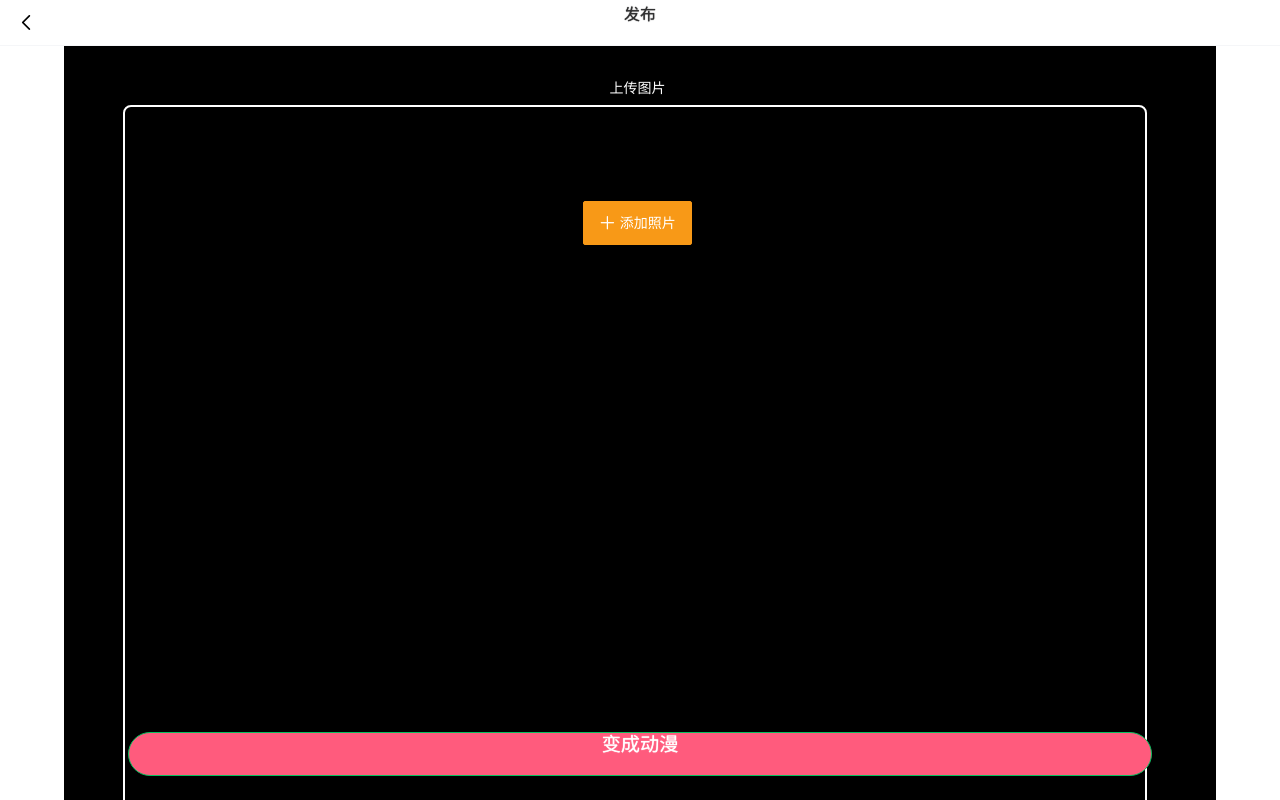
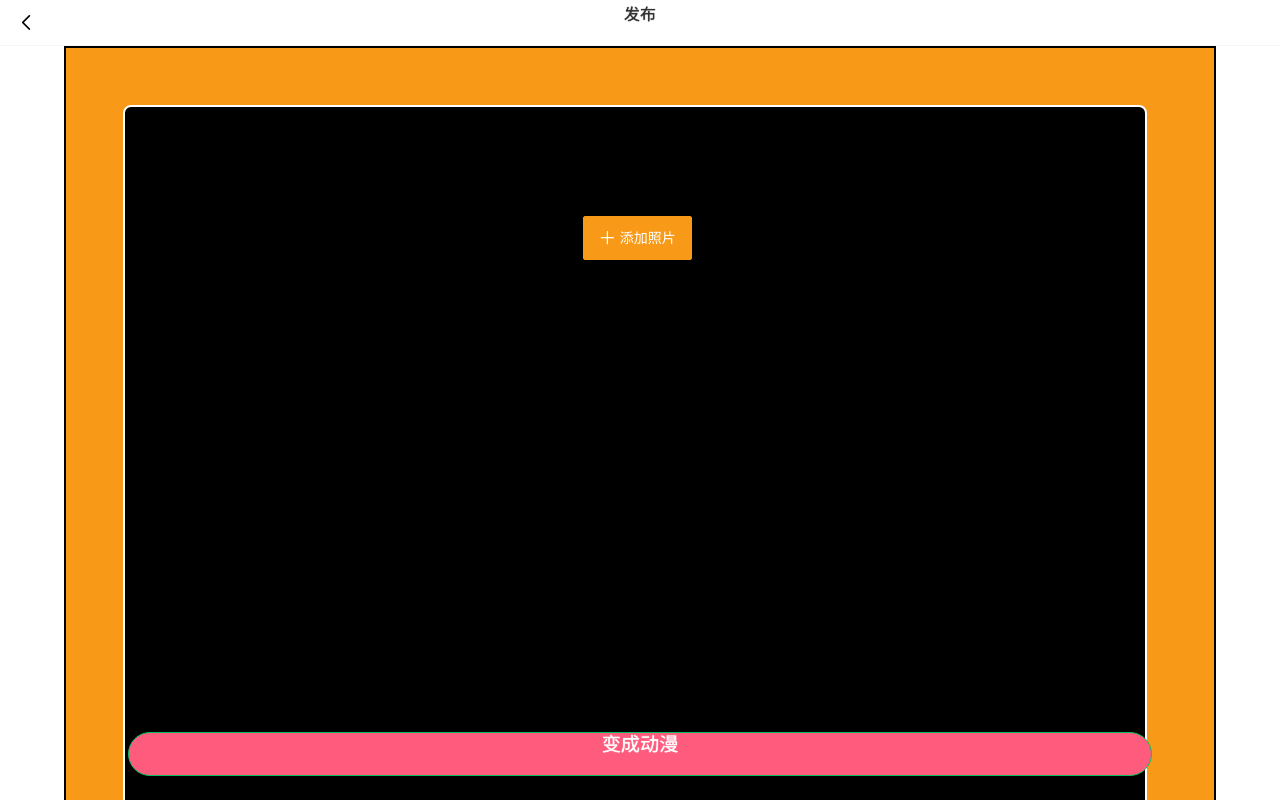
Before and after one commit to DooMM33/speak-your-love, a Vue app: page /donghua in a window 1280 px wide. Shown: the top 800 px of the page. Built offline with nearby package versions, Linux system fonts and the light colour scheme.

Commit message:
day2 存档下午一点

```diff
--- a/src/components/donghua/Uploader.vue
+++ b/src/components/donghua/Uploader.vue
@@ -1,8 +1,7 @@
 <template>
   <div>
     <div class="showUpload">
-      <p>上传图片</p>
-      <van-uploader id="uploaders" v-model="pic" :after-read="afterRead" :preview-image=true :max-count="maxcount" preview-size=80vw>
+      <van-uploader id="uploaders" :max-size="4*1024*1024" @oversize="overSize" v-model="pic" :after-read="afterRead" :preview-image=true :max-count="maxcount" preview-size=80vw>
         <template #default>
           <van-button id="addPicture" type="primary" icon="plus" color="#f89917">添加照片</van-button>
         </template>
@@ -12,8 +11,7 @@
 </template>
 
 <script>
-import {instance} from "@/network/request";
-import axios from 'axios'
+import {Dialog} from "vant";
 
 export default {
   name: "Uploader",
@@ -27,6 +25,11 @@ export default {
     afterRead(file) {
       this.$emit('uploads', file)
       // console.log(file.file)
+    },
+    overSize(file){
+      Dialog.alert({
+        message:'图片超过4MB，请使用其他图片'
+      })
     }
   }
 }
@@ -34,7 +37,6 @@ export default {
 
 <style scoped>
  .showUpload{
-   margin-top: -4%;
   width: 80vw;
   height: calc(80vw);
  }
@@ -44,6 +46,6 @@ export default {
    bottom: 0;
  }
  #addPicture{
-   margin-top: 85%;
+   margin-top: 100%;
  }
 </style>
--- a/src/views/DongHua.vue
+++ b/src/views/DongHua.vue
@@ -1,5 +1,6 @@
 <template>
   <div>
+<!--  导航栏  -->
     <navbar/>
     <van-row type="flex" justify="center">
       <div class="Uploaderbk">
@@ -9,12 +10,14 @@
       </div>
       <span id="introduce">{{messages}}</span>
       <van-overlay :show="showOverlay">
-        <van-loading size="24px">{{text}}</van-loading>
+        <div class="loading">
+          <van-loading size="24px">{{text}}</van-loading>
+        </div>
       </van-overlay>
       <van-button id="uploads" type="primary" @click="uploads"><p>变成动漫</p></van-button>
     </van-row>
 <!--   明天这里写保存按钮的方法 -->
-    <van-dialog v-model="showDialog" show-cancel-button confirm-button-text="保存">
+    <van-dialog v-model="showDialog" show-cancel-button confirm-button-text="保存" >
       <img :src="src" alt="">
     </van-dialog>
   </div>
@@ -103,7 +106,7 @@ name: "DongHua",
     width: 90vw;
     height: calc(90vw);
     border: 2px solid black;
-    background-color: black;
+    background-color: #f89917;
   }
   .showUpload{
     text-align: center;
@@ -112,6 +115,7 @@ name: "DongHua",
     height: calc(80vw);
     border: 2px solid white;
     border-radius: 8px;
+    background-color: black;
   }
   p{
     font-size: 1.2rem;
@@ -128,4 +132,9 @@ name: "DongHua",
     font-family: simHei;
     text-shadow: 0 0 0.5px black;
   }
+  .loading{
+    position: absolute;
+    top: 50%;
+    left: 32%;
+  }
 </style>
```
